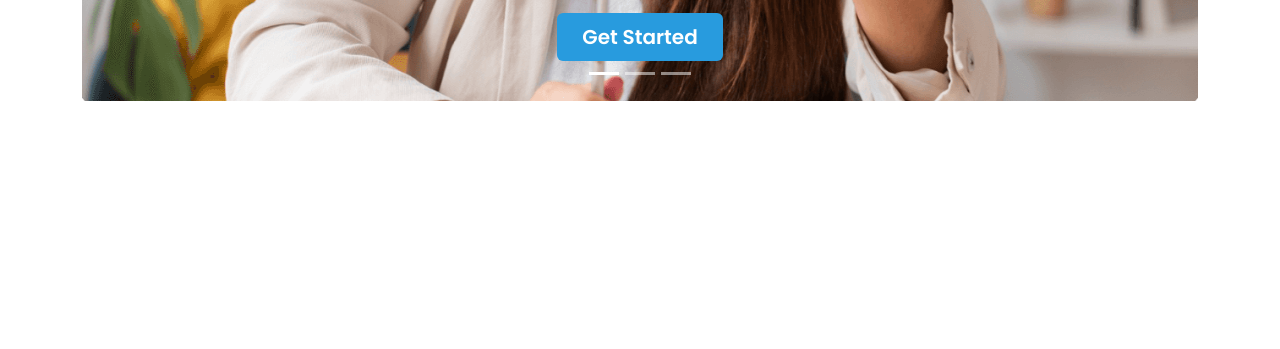
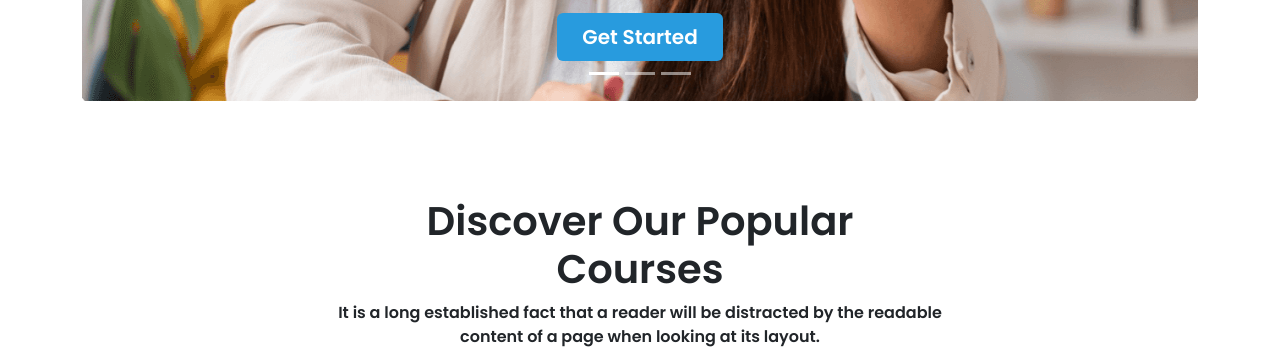
Before and after one commit to asifikbal01890/Assigment--3-, a plain HTML site: page index.html in a window 1280 px wide. Shown: the part 709-1058 px from the top of the page. Before the commit the page ends 810 px from the top, so only its background shows below. Drawn offline with nearby package versions, Linux system fonts and the light colour scheme.

Commit message:
courses header complate

```diff
--- a/index.html
+++ b/index.html
@@ -92,6 +92,17 @@
           </div>
         </section>
     </header>
+    <main>
+      <!-- courses header -->
+      <section class="container d-flex justify-content-center">
+        <div class="text-center courses-header py-5 mt-5">
+          <h2 class="fs-1 px-2">Discover Our Popular
+            Courses</h2>
+            <p>It is a long established fact that a reader will be distracted by the readable
+              content of a page when looking at its layout.</p>
+        </div>
+      </section>
+    </main>
     <script src="https://cdn.jsdelivr.net/npm/bootstrap@5.2.0/dist/js/bootstrap.bundle.min.js" integrity="sha384-A3rJD856KowSb7dwlZdYEkO39Gagi7vIsF0jrRAoQmDKKtQBHUuLZ9AsSv4jD4Xa" crossorigin="anonymous"></script>
   </body>
 </html>
--- a/styles/style.css
+++ b/styles/style.css
@@ -12,3 +12,7 @@ body{
     background-color:
     rgba(40, 155, 222, 1);
 }
+.courses-header{
+    width: 606px;
+    height: 190px;
+}
```
